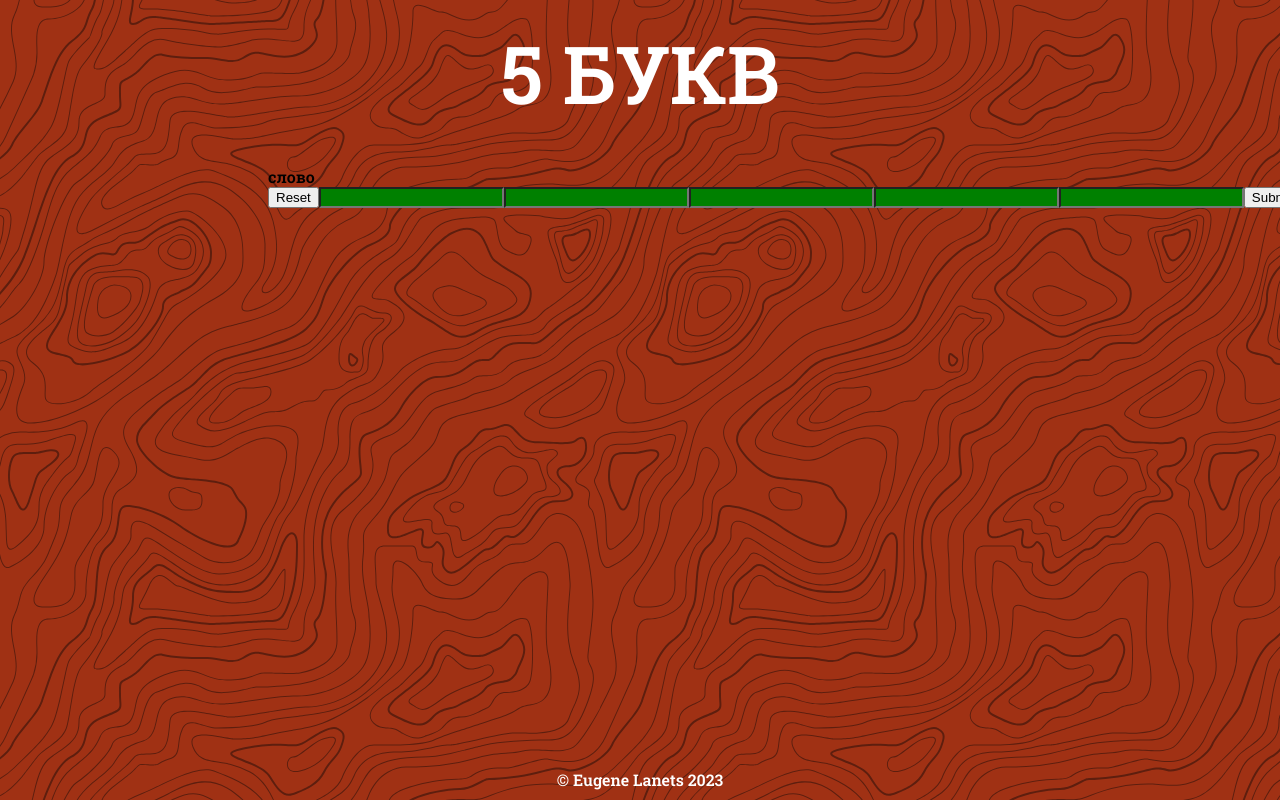
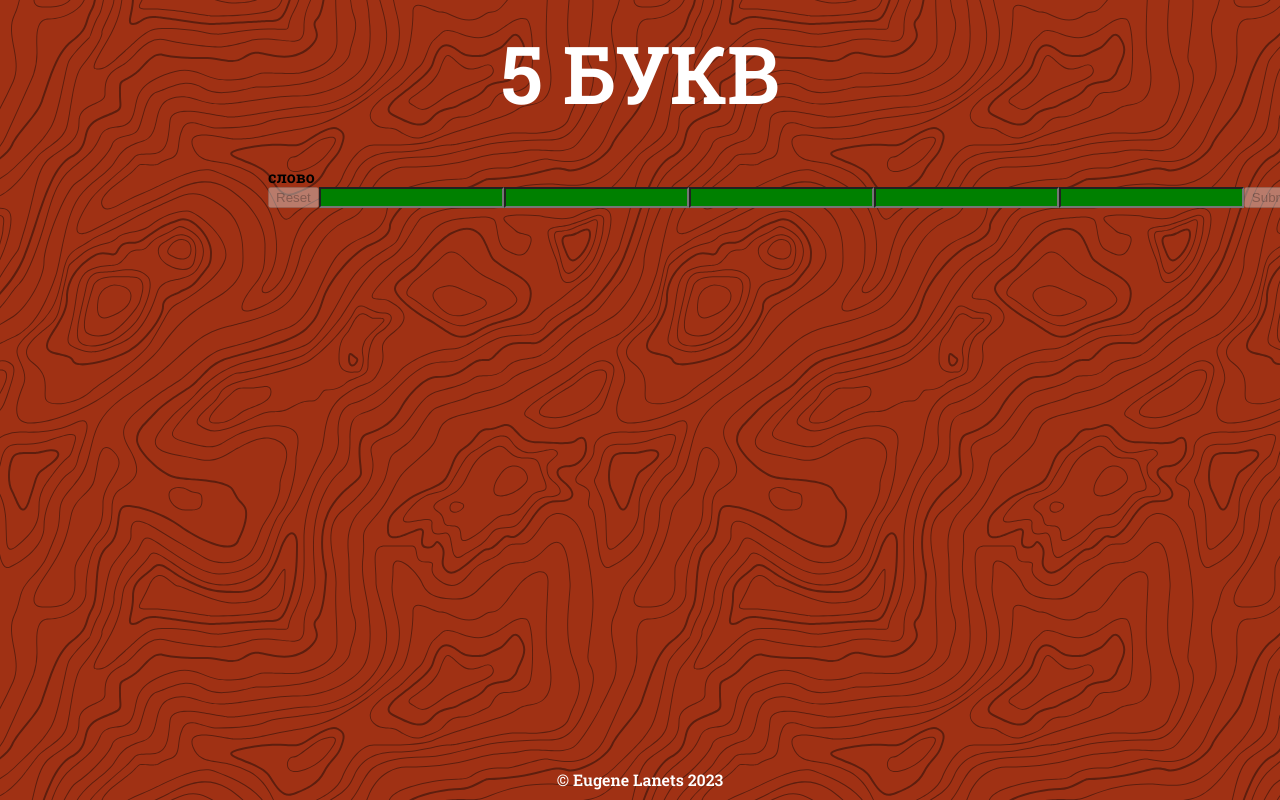
Before and after one commit to EugeneLanets/wordle, a React (Vite) app: page /game in a window 1280 px wide. Shown: the top 800 px of the page. Built offline with nearby package versions, Linux system fonts and the light colour scheme.

Commit message:
feat: add RowInput buttons disabled status depends on non-empty inputs quantity

```diff
--- a/src/components/RowInput/RowInput.tsx
+++ b/src/components/RowInput/RowInput.tsx
@@ -13,6 +13,7 @@ import {
 const RowInput = () => {
   const dispatch = useDispatch();
   const cells = useSelector((state: RootState): ICell[] => state.rowInput);
+  const emptyCellsLength = cells.filter(({ value }) => !value).length;
   const handleChange = ({ target }: ChangeEvent<HTMLInputElement>) => {
     const { name: id, value } = target;
     dispatch(resetError());
@@ -57,7 +58,9 @@ const RowInput = () => {
 
   return (
     <form className='rowInput' onReset={handleRowReset}>
-      <button type='reset'>Reset</button>
+      <button type='reset' disabled={emptyCellsLength === cells.length}>
+        Reset
+      </button>
       {cells.map((cell) => (
         <input
           type='text'
@@ -71,7 +74,9 @@ const RowInput = () => {
           name={cell.id}
         />
       ))}
-      <button type='submit'>Submit</button>
+      <button type='submit' disabled={emptyCellsLength !== 0}>
+        Submit
+      </button>
     </form>
   );
 };
```
